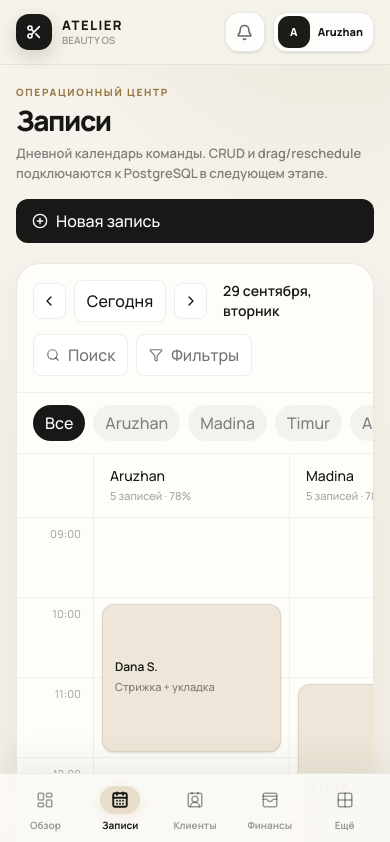
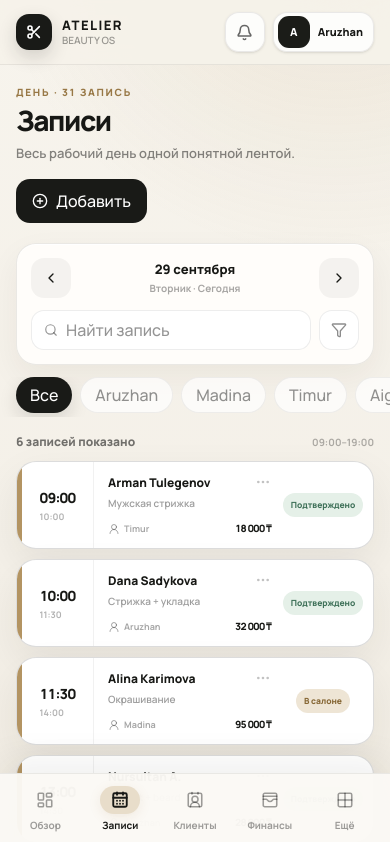
Before and after one commit to farizpro111-source/ai-app-starter, a Next.js app: page /appointments in a window 390 px wide. Shown: the top 842 px of the page. Built offline with nearby package versions, Linux system fonts and the light colour scheme.

Commit message:
style: replace wide calendar with mobile day agenda

```diff
--- a/src/app/(app)/appointments/page.tsx
+++ b/src/app/(app)/appointments/page.tsx
@@ -1,73 +1,152 @@
 "use client";
 
 import { useMemo, useState } from "react";
-import { ChevronLeft, ChevronRight, CirclePlus, Filter, Search } from "lucide-react";
+import {
+  ChevronLeft,
+  ChevronRight,
+  CirclePlus,
+  Clock3,
+  Filter,
+  MoreHorizontal,
+  Search,
+  UserRound,
+} from "lucide-react";
 import { PageHeading } from "@/components/page-heading";
 import { cn } from "@/lib/utils";
+import { telegramHaptic } from "@/lib/telegram/client";
 
-const staff=["Aruzhan","Madina","Timur","Aigerim"];
-const hours=["09:00","10:00","11:00","12:00","13:00","14:00","15:00","16:00","17:00","18:00"];
-const bookings=[
- {staff:"Aruzhan",start:1,span:2,title:"Dana S.",service:"Стрижка + укладка"},
- {staff:"Aruzhan",start:5,span:2,title:"Nursultan A.",service:"Haircut + beard"},
- {staff:"Madina",start:2,span:3,title:"Alina K.",service:"Окрашивание"},
- {staff:"Timur",start:4,span:1,title:"Arman T.",service:"Стрижка"},
- {staff:"Aigerim",start:6,span:2,title:"Kamila R.",service:"Маникюр"},
+const staff = ["Все", "Aruzhan", "Madina", "Timur", "Aigerim"];
+
+const bookings = [
+  { time:"09:00", end:"10:00", staff:"Timur", client:"Arman Tulegenov", service:"Мужская стрижка", price:"18 000 ₸", status:"Подтверждено", tone:"success" },
+  { time:"10:00", end:"11:30", staff:"Aruzhan", client:"Dana Sadykova", service:"Стрижка + укладка", price:"32 000 ₸", status:"Подтверждено", tone:"success" },
+  { time:"11:30", end:"14:00", staff:"Madina", client:"Alina Karimova", service:"Окрашивание", price:"95 000 ₸", status:"В салоне", tone:"accent" },
+  { time:"13:00", end:"14:30", staff:"Aruzhan", client:"Nursultan A.", service:"Haircut + beard", price:"28 000 ₸", status:"Подтверждено", tone:"success" },
+  { time:"15:30", end:"17:00", staff:"Aigerim", client:"Kamila R.", service:"Маникюр", price:"22 000 ₸", status:"Подтвердить", tone:"warning" },
+  { time:"17:30", end:"18:30", staff:"Timur", client:"Dias B.", service:"Стрижка", price:"18 000 ₸", status:"Ожидает", tone:"neutral" },
 ];
 
-export default function AppointmentsPage(){
+const tones:Record<string,string>={
+ success:"bg-[#e5f0e8] text-[#3f7159]",
+ accent:"bg-[#eee5d5] text-[#866735]",
+ warning:"bg-[#f5ead9] text-[#966629]",
+ neutral:"bg-black/[.055] text-black/45",
+};
+
+export default function AppointmentsPage() {
   const [selected,setSelected]=useState("Все");
- const visible=useMemo(()=>selected==="Все"?staff:staff.filter(s=>s===selected),[selected]);
+  const visible=useMemo(
+    ()=>selected==="Все" ? bookings : bookings.filter(b=>b.staff===selected),
+    [selected],
+  );
 
- return <>
+  return (
+    <>
       <PageHeading
-    eyebrow="Операционный центр"
+        eyebrow="День · 31 запись"
         title="Записи"
-    description="Дневной календарь команды. CRUD и drag/reschedule подключаются к PostgreSQL в следующем этапе."
-    action={<button className="inline-flex h-11 items-center gap-2 rounded-xl bg-[#181816] px-4 text-sm font-medium text-white"><CirclePlus className="size-4"/>Новая запись</button>}
+        description="Весь рабочий день одной понятной лентой."
+        action={
+          <button
+            onClick={()=>telegramHaptic("light")}
+            className="inline-flex h-11 items-center gap-2 self-start rounded-[14px] bg-[#191a17] px-4 text-[12px] font-extrabold text-white"
+          >
+            <CirclePlus className="size-4" />
+            Добавить
+          </button>
+        }
       />
-  <div className="panel overflow-hidden rounded-[24px]">
-    <div className="flex flex-col gap-3 border-b border-black/[.06] p-4 md:flex-row md:items-center md:justify-between">
-      <div className="flex items-center gap-2">
-        <button aria-label="Предыдущий день" className="grid size-9 place-items-center rounded-lg border border-black/[.07] bg-white"><ChevronLeft className="size-4"/></button>
-        <button className="rounded-lg border border-black/[.07] bg-white px-3 py-2 text-xs font-medium">Сегодня</button>
-        <button aria-label="Следующий день" className="grid size-9 place-items-center rounded-lg border border-black/[.07] bg-white"><ChevronRight className="size-4"/></button>
-        <div className="ml-2 text-sm font-semibold">29 сентября, вторник</div>
+
+      <div className="panel rounded-[20px] p-3.5">
+        <div className="flex items-center justify-between">
+          <button aria-label="Предыдущий день" className="grid size-10 place-items-center rounded-[13px] bg-black/[.045]">
+            <ChevronLeft className="size-4" />
+          </button>
+          <button className="text-center">
+            <div className="text-[13px] font-extrabold">29 сентября</div>
+            <div className="mt-0.5 text-[10px] font-bold text-black/35">Вторник · Сегодня</div>
+          </button>
+          <button aria-label="Следующий день" className="grid size-10 place-items-center rounded-[13px] bg-black/[.045]">
+            <ChevronRight className="size-4" />
+          </button>
         </div>
-      <div className="flex gap-2">
-        <button className="flex items-center gap-2 rounded-lg border border-black/[.07] bg-white px-3 py-2 text-xs text-black/55"><Search className="size-3.5"/>Поиск</button>
-        <button className="flex items-center gap-2 rounded-lg border border-black/[.07] bg-white px-3 py-2 text-xs text-black/55"><Filter className="size-3.5"/>Фильтры</button>
+
+        <div className="mt-3 flex gap-2">
+          <button className="flex h-10 flex-1 items-center gap-2 rounded-[13px] border border-black/[.07] bg-white px-3 text-left text-[11px] font-bold text-black/42">
+            <Search className="size-3.5" /> Найти запись
+          </button>
+          <button aria-label="Фильтры" className="grid size-10 place-items-center rounded-[13px] border border-black/[.07] bg-white text-black/45">
+            <Filter className="size-4" />
+          </button>
         </div>
       </div>
 
-    <div className="scrollbar-none flex gap-2 overflow-x-auto border-b border-black/[.06] px-4 py-3">
-      {["Все",...staff].map(name=>(
-        <button key={name} onClick={()=>setSelected(name)} className={cn("whitespace-nowrap rounded-full px-3 py-1.5 text-xs transition",selected===name?"bg-[#181816] text-white":"bg-black/[.045] text-black/48")}>{name}</button>
+      <div className="scrollbar-none -mx-4 mt-3 flex gap-2 overflow-x-auto px-4 pb-1 sm:-mx-5 sm:px-5">
+        {staff.map(name=>(
+          <button
+            key={name}
+            onClick={()=>{setSelected(name);telegramHaptic("selection")}}
+            className={cn(
+              "min-h-9 whitespace-nowrap rounded-full px-3.5 text-[10px] font-extrabold transition",
+              selected===name
+                ? "bg-[#191a17] text-white shadow-[0_7px_18px_rgba(25,26,23,.13)]"
+                : "border border-black/[.06] bg-white/70 text-black/43",
+            )}
+          >
+            {name}
+          </button>
         ))}
       </div>
 
-    <div className="overflow-x-auto">
-      <div className="min-w-[860px]">
-        <div className="grid border-b border-black/[.06]" style={{gridTemplateColumns:`76px repeat(${visible.length}, minmax(180px,1fr))`}}>
-          <div/>
-          {visible.map(name=><div key={name} className="border-l border-black/[.055] px-4 py-3"><div className="text-sm font-medium">{name}</div><div className="mt-0.5 text-[11px] text-black/35">5 записей · 78%</div></div>)}
+      <section className="mt-4">
+        <div className="mb-2.5 flex items-center justify-between">
+          <div className="text-[12px] font-extrabold text-black/54">{visible.length} записей показано</div>
+          <div className="text-[10px] font-bold text-black/30">09:00–19:00</div>
         </div>
-        <div className="relative grid" style={{gridTemplateColumns:`76px repeat(${visible.length}, minmax(180px,1fr))`}}>
-          <div>{hours.map(h=><div key={h} className="h-20 border-b border-black/[.05] pr-3 pt-2 text-right text-[11px] text-black/32">{h}</div>)}</div>
-          {visible.map(name=>(
-            <div key={name} className="relative border-l border-black/[.055]">
-              {hours.map(h=><div key={h} className="h-20 border-b border-black/[.05]"/>)}
-              {bookings.filter(b=>b.staff===name).map(b=>(
-                <button key={b.title+b.start} className="absolute inset-x-2 overflow-hidden rounded-xl border border-[#cdbd9e]/45 bg-[#eee7d9] p-3 text-left shadow-sm" style={{top:b.start*80+6,height:b.span*80-12}}>
-                  <div className="text-xs font-semibold">{b.title}</div>
-                  <div className="mt-1 text-[11px] text-black/48">{b.service}</div>
+
+        <div className="space-y-2.5">
+          {visible.map((b)=>(
+            <button
+              key={b.time+b.client}
+              className="panel-strong flex w-full items-stretch overflow-hidden rounded-[20px] text-left"
+              onClick={()=>telegramHaptic("selection")}
+            >
+              <div className="w-[5px] bg-[#b39462]" />
+              <div className="grid min-w-[72px] place-items-center border-r border-black/[.055] px-3 py-4">
+                <div>
+                  <div className="metric text-[14px] font-extrabold">{b.time}</div>
+                  <div className="mt-0.5 text-[9px] font-bold text-black/30">{b.end}</div>
+                </div>
+              </div>
+              <div className="min-w-0 flex-1 px-3.5 py-3">
+                <div className="flex items-start justify-between gap-2">
+                  <div className="min-w-0">
+                    <div className="truncate text-[12px] font-extrabold">{b.client}</div>
+                    <div className="mt-1 truncate text-[10px] font-semibold text-black/39">{b.service}</div>
+                  </div>
+                  <MoreHorizontal className="size-4 shrink-0 text-black/24" />
+                </div>
+                <div className="mt-2.5 flex items-center justify-between gap-2">
+                  <div className="flex items-center gap-1 text-[9px] font-bold text-black/35">
+                    <UserRound className="size-3" /> {b.staff}
+                  </div>
+                  <div className="metric text-[10px] font-extrabold">{b.price}</div>
+                </div>
+              </div>
+              <div className="flex w-[88px] items-center justify-center pr-3">
+                <span className={cn("rounded-full px-2 py-1.5 text-center text-[8.5px] font-extrabold leading-3",tones[b.tone])}>
+                  {b.status}
+                </span>
+              </div>
             </button>
           ))}
         </div>
-          ))}
+
+        <div className="mt-4 flex items-center justify-center gap-2 text-[10px] font-bold text-black/27">
+          <Clock3 className="size-3.5" />
+          Свободные окна будут рассчитываться из реального графика
         </div>
-      </div>
-    </div>
-  </div>
- </>;
+      </section>
+    </>
+  );
 }
```
Lines whose indentation alone changed are shown as unchanged.
